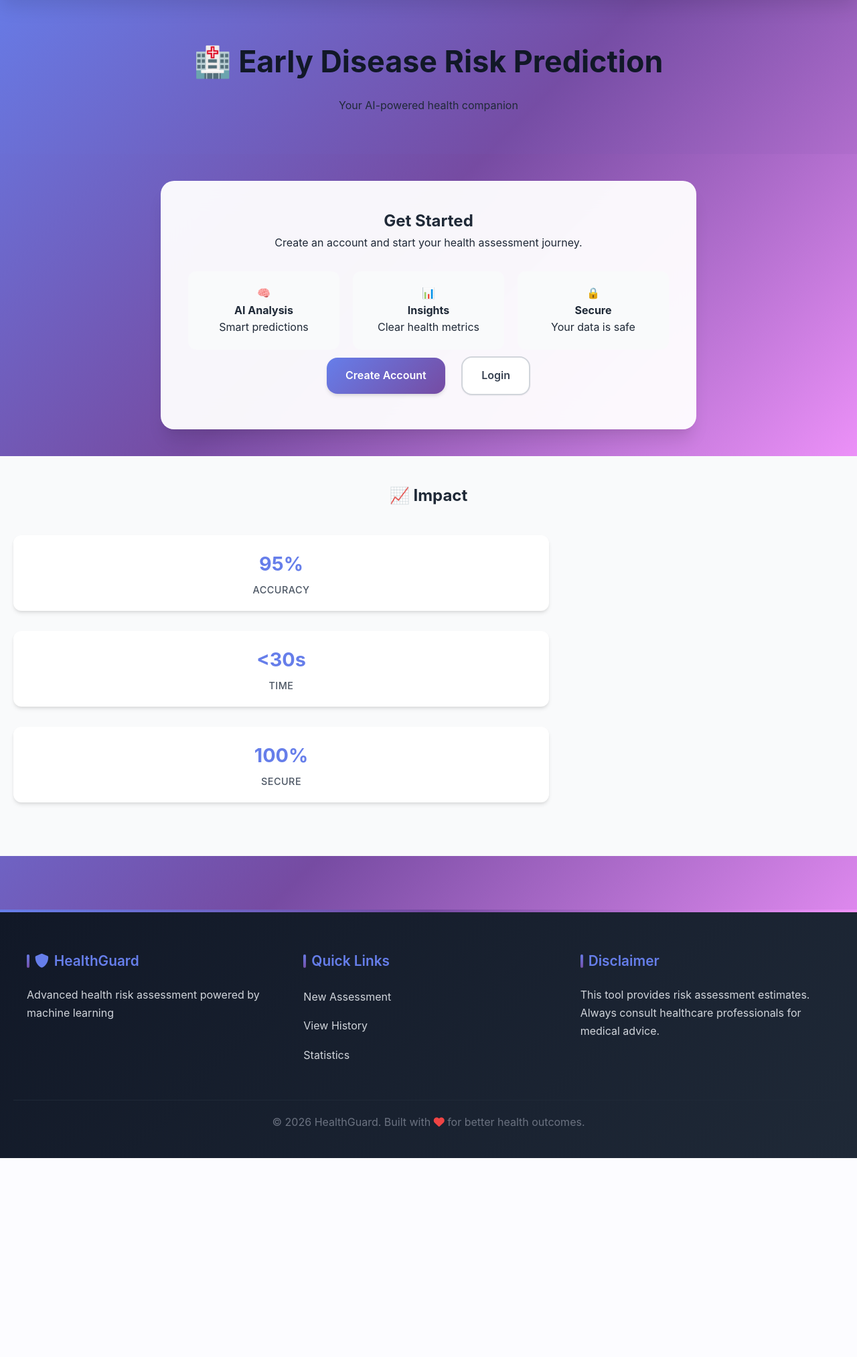
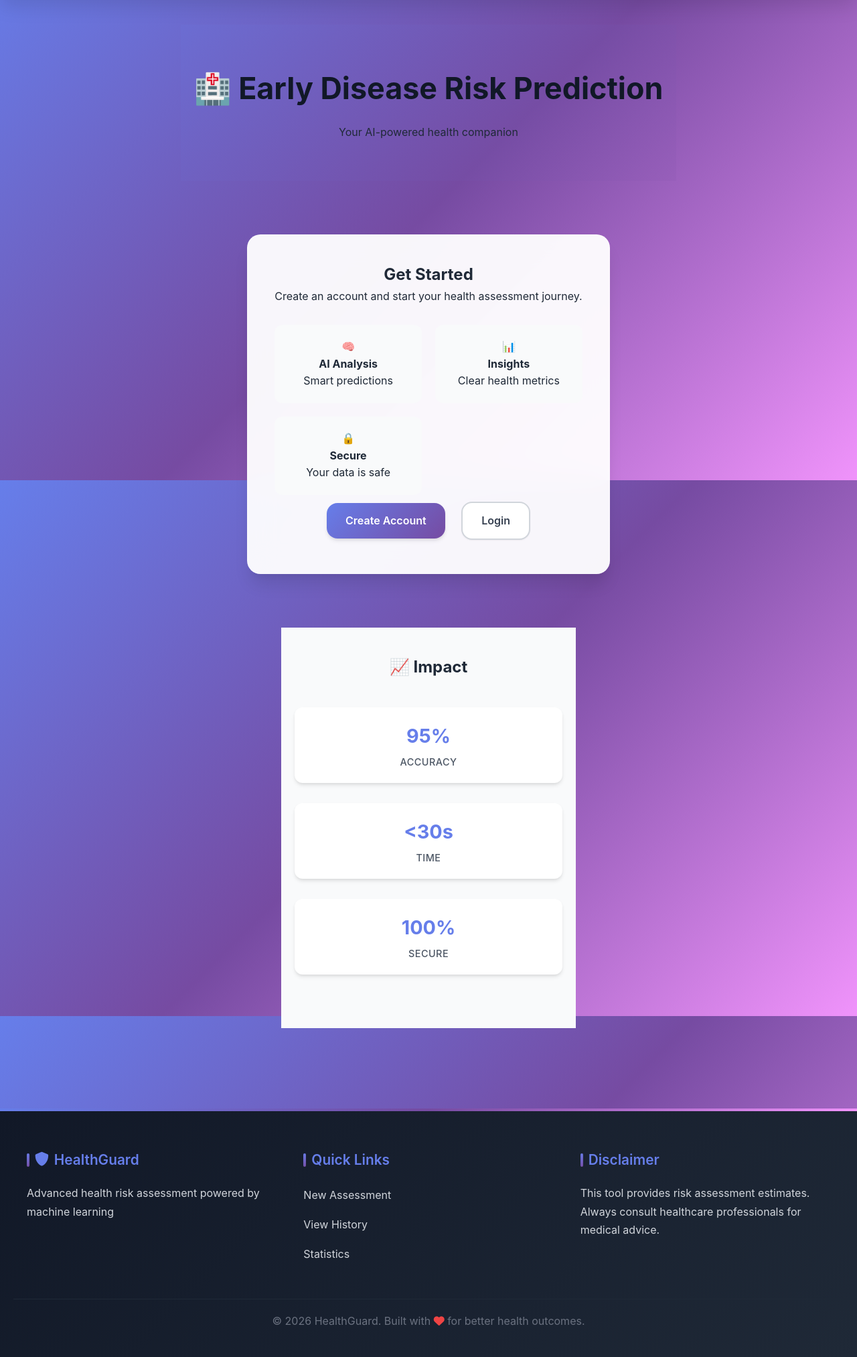
Before and after one commit to Vanshikabagde/Project, a Flask app: page / in a window 1280 px wide. Shown: the part 83-2109 px from the top of the page at 67% size. Before the commit the page ends 1812 px from the top, so only its background shows below. Run offline with Flask 3, Linux system fonts and the light colour scheme.

Commit message:
updated code

```diff
--- a/app.py
+++ b/app.py
@@ -1,4 +1,5 @@
 import json
+import os
 from flask import Flask, render_template, request, jsonify, session, redirect, url_for, flash
 from flask_sqlalchemy import SQLAlchemy
 from flask_login import LoginManager, UserMixin, login_user, login_required, logout_user, current_user
@@ -8,8 +9,11 @@ from ml_predictor import predictor
 
 app = Flask(__name__)
 app.config['SECRET_KEY'] = 'your-secret-key-here-change-in-production'
-app.config['SQLALCHEMY_DATABASE_URI'] = 'sqlite:///health_assessment.db'
+app.config['SQLALCHEMY_DATABASE_URI'] = 'sqlite:///instance/health_assessment.db'
 app.config['SQLALCHEMY_TRACK_MODIFICATIONS'] = False
+
+# Ensure instance folder is available for the database
+os.makedirs(os.path.join(app.root_path, 'instance'), exist_ok=True)
 
 db = SQLAlchemy(app)
 login_manager = LoginManager()
@@ -19,7 +23,7 @@ login_manager.login_view = 'login'
 @app.context_processor
 def inject_personal_info():
     if current_user.is_authenticated:
-        personal_info = PersonalInfo.query.filter_by(user_id=current_user.id).first()
+        personal_info = current_user.personal_info
         return {'personal_info': personal_info}
     return {}
 
@@ -237,6 +241,9 @@ def login():
         user = User.query.filter_by(username=username).first()
         if user and check_password_hash(user.password_hash, password):
             login_user(user)
+            next_page = request.args.get('next')
+            if next_page and next_page.startswith('/'):
+                return redirect(next_page)
             return redirect(url_for('dashboard'))
         else:
             flash('Invalid username or password')
@@ -277,7 +284,7 @@ def register():
 @app.route('/dashboard')
 @login_required
 def dashboard():
-    personal_info = PersonalInfo.query.filter_by(user_id=current_user.id).first()
+    personal_info = current_user.personal_info
     recent_assessments = Assessment.query.filter_by(user_id=current_user.id).order_by(Assessment.created_at.desc()).limit(5).all()
 
     return render_template('dashboard.html', personal_info=personal_info, assessments=recent_assessments)
@@ -285,7 +292,7 @@ def dashboard():
 @app.route('/personal-info', methods=['GET', 'POST'])
 @login_required
 def personal_info():
-    personal_info = PersonalInfo.query.filter_by(user_id=current_user.id).first()
+    personal_info = current_user.personal_info
 
     if request.method == 'POST':
         if not personal_info:
@@ -312,7 +319,7 @@ def personal_info():
 @app.route('/assessment', methods=['GET', 'POST'])
 @login_required
 def assessment():
-    personal_info = PersonalInfo.query.filter_by(user_id=current_user.id).first()
+    personal_info = current_user.personal_info
     if not personal_info:
         flash('Please complete your personal information first.')
         return redirect(url_for('personal_info'))
--- a/static/css/enhanced_styles.css
+++ b/static/css/enhanced_styles.css
@@ -165,6 +165,16 @@ body {
     min-height: calc(100vh - 80px);
 }
 
+.home-page {
+    display: flex;
+    flex-direction: column;
+    align-items: center;
+    justify-content: center;
+    min-height: calc(100vh - 80px);
+    padding: 40px 20px;
+    gap: 40px;
+}
+
 /* Hero */
 .hero {
     text-align: center;
--- a/templates/index.html
+++ b/templates/index.html
@@ -3,6 +3,7 @@
 {% block title %}HealthGuard Preview{% endblock %}
 
 {% block content %}
+<div class="home-page">
     <!-- Hero -->
     <div class="hero">
         <h1>🏥 Early Disease Risk Prediction</h1>
@@ -56,4 +57,5 @@
         </div>
     </div>
 </div>
+</div>
 {% endblock %}
```
Lines whose indentation alone changed are shown as unchanged.
